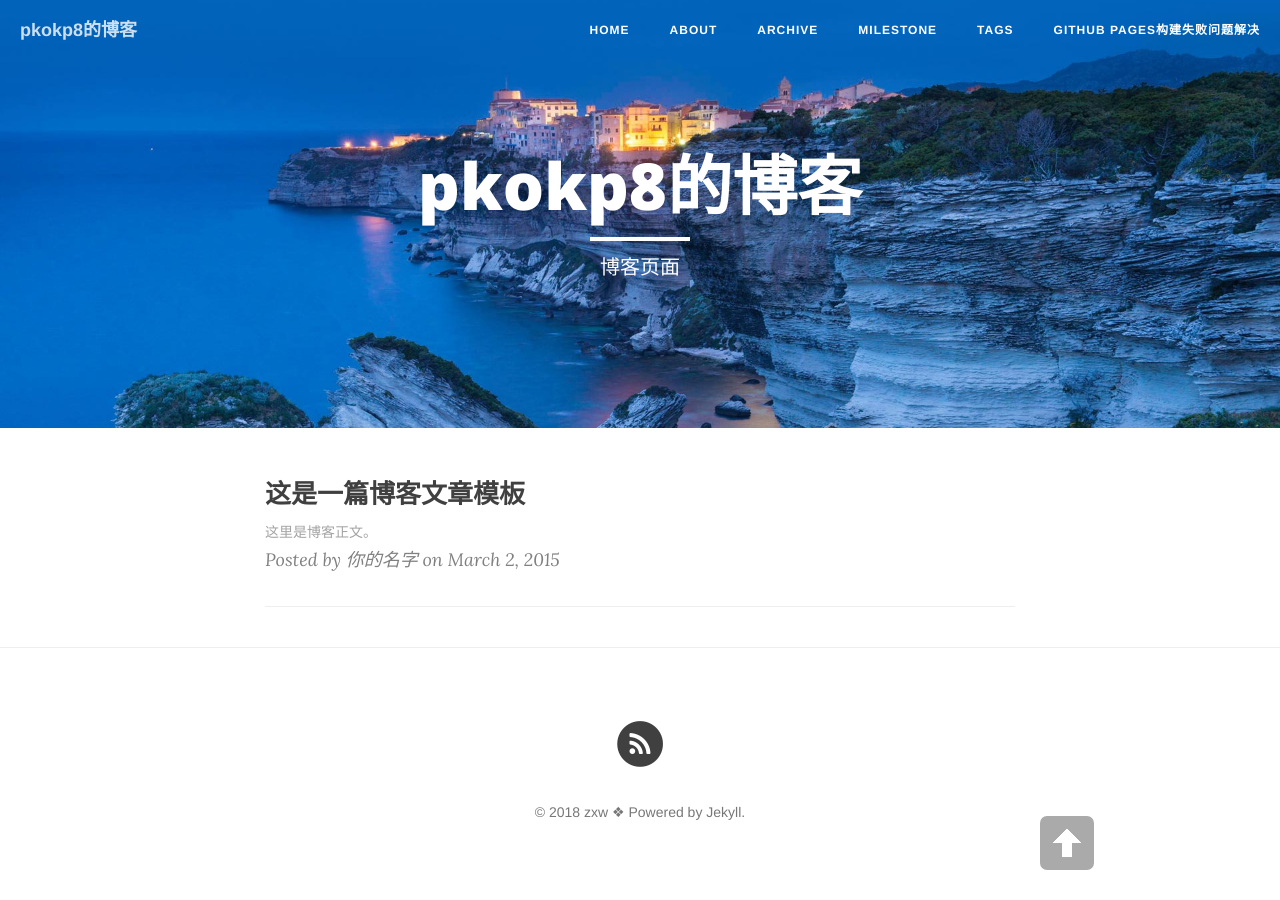
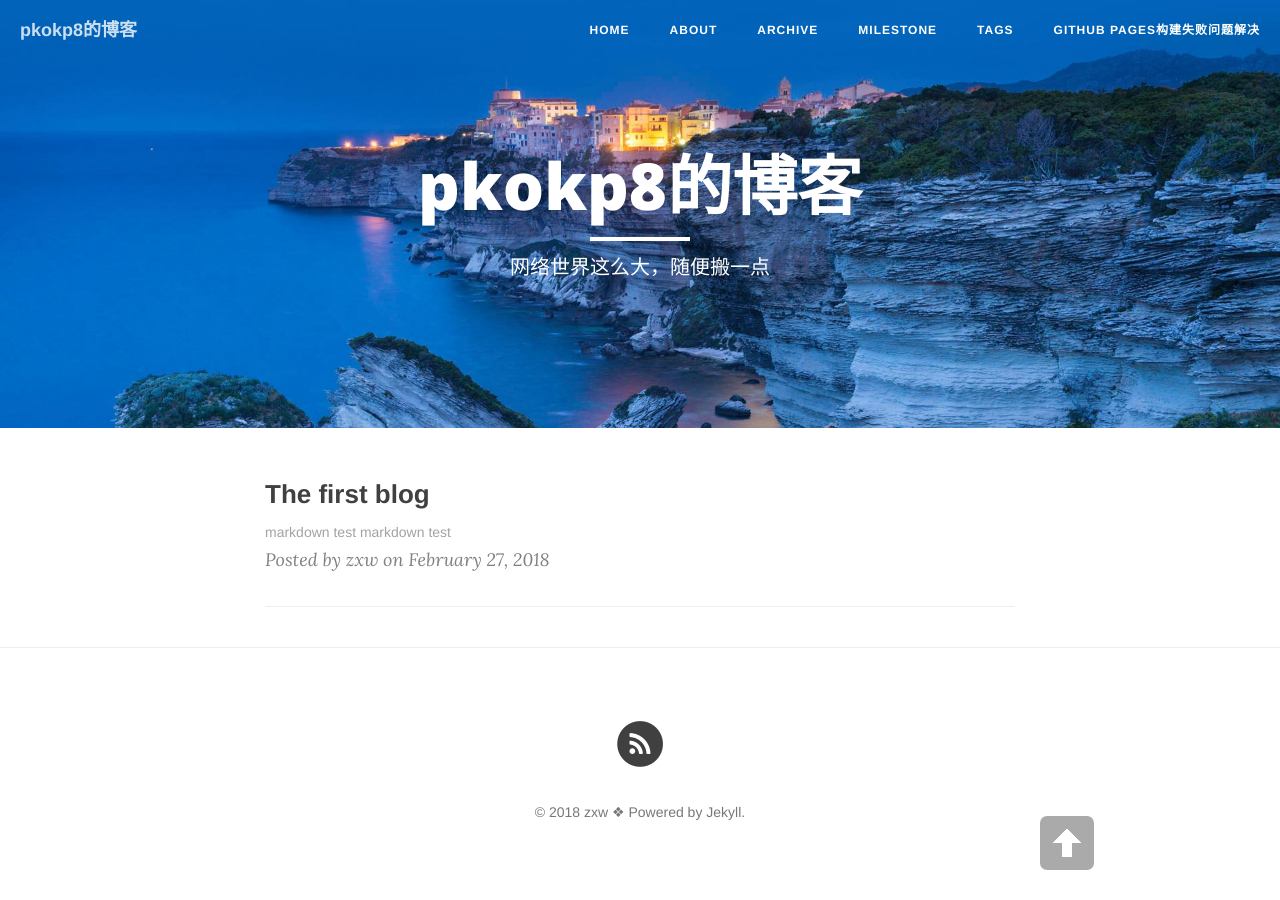
Before and after one commit to pkokp8/pkokp8.github.io, a Jekyll site: the page built from index.html, in a window 1280 px wide. Built offline with Jekyll 4.4.1, drawn with Linux system fonts in a browser that asks for light colours; nearby versions of some CDN libraries; the list of posts is cut into pages by our own code.

Commit message:
some modify

```diff
--- a/_config.yml
+++ b/_config.yml
@@ -43,7 +43,7 @@ defaults:
       type: "posts"
     values:
       layout: "post"
-      author: "你的名字" # 你的名字
+      author: "zxw" # 你的名字
       header-img: "img/green.jpg" # We don't want posts without a header image, that whould mean white on white
 
 # Comments
--- a/_posts/2015-03-02-how-to-write.md
+++ /dev/null
@@ -1,10 +0,0 @@
----
-layout: post
-title: 这是一篇博客文章模板
-date: 2015-3-02
-categories: blog
-tags: [标签一,标签二]
-description: 文章金句。
----
-
-这里是博客正文。
--- /dev/null
+++ b/_posts/2018-02-27-first-blog.md
@@ -0,0 +1,14 @@
+---
+layout: post
+title: The first blog
+date: 2018-02-27
+categories: blog
+tags: [blog]
+description: 第一篇博客
+---
+<p>markdown test
+</p>
+
+<pre>
+markdown test
+</pre>
--- a/index.html
+++ b/index.html
@@ -1,6 +1,6 @@
 ---
 layout: page
-description: "博客页面"
+description: "网络世界这么大，随便搬一点"
 ---
 
 {% for post in paginator.posts %}
```
Also changed, not shown: _posts/new.md (added, +102 -0 lines).
